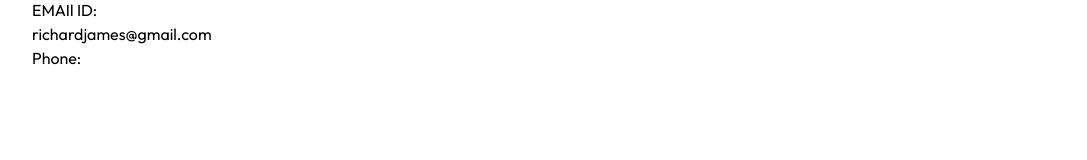
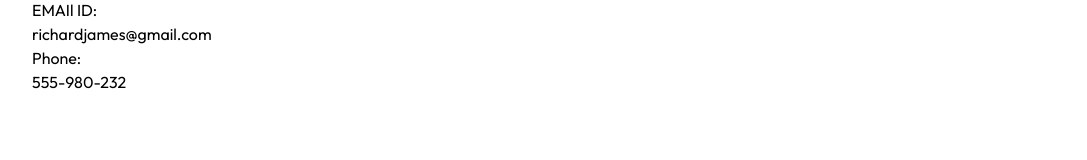
Before and after one commit to Arunjith-k/Hospital-Management, a React (Vite) app: page /my-profile in a window 1280 px wide. Shown: the part 381-541 px from the top of the page, without its empty margins (96-1183 px from the left). Built offline with nearby package versions, Linux system fonts and the light colour scheme.

Commit message:
mypProfile-second-commit

```diff
--- a/src/components/pages/Myprofile.jsx
+++ b/src/components/pages/Myprofile.jsx
@@ -6,6 +6,7 @@ const Myprofile = () => {
     name: "Edward Vincent",
     image: assets.profile_pic,
     email: "richardjames@gmail.com",
+    phone: "555-980-232",
     address: {
       line1: "123 Main St",
       line2: "Anytown, USA",
```
